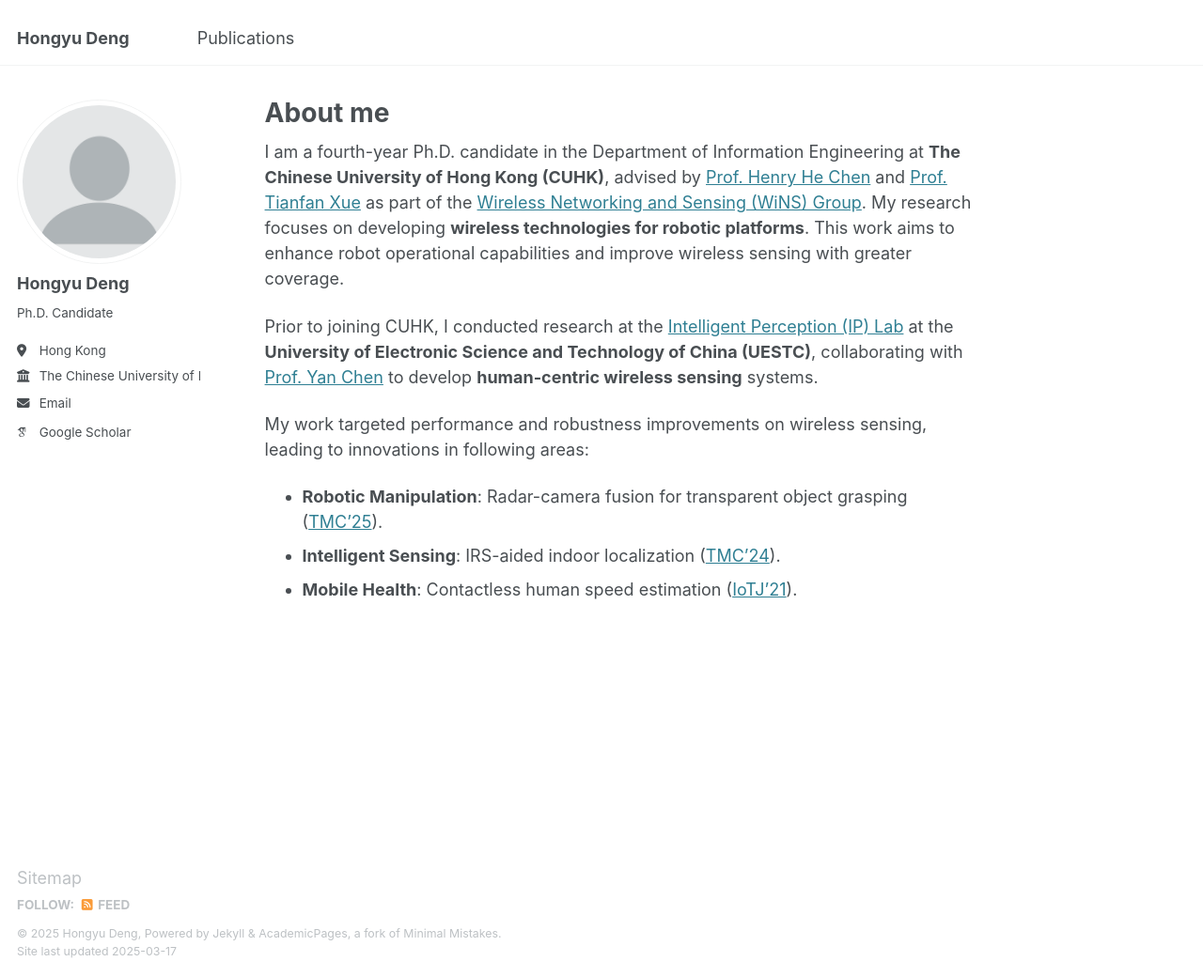
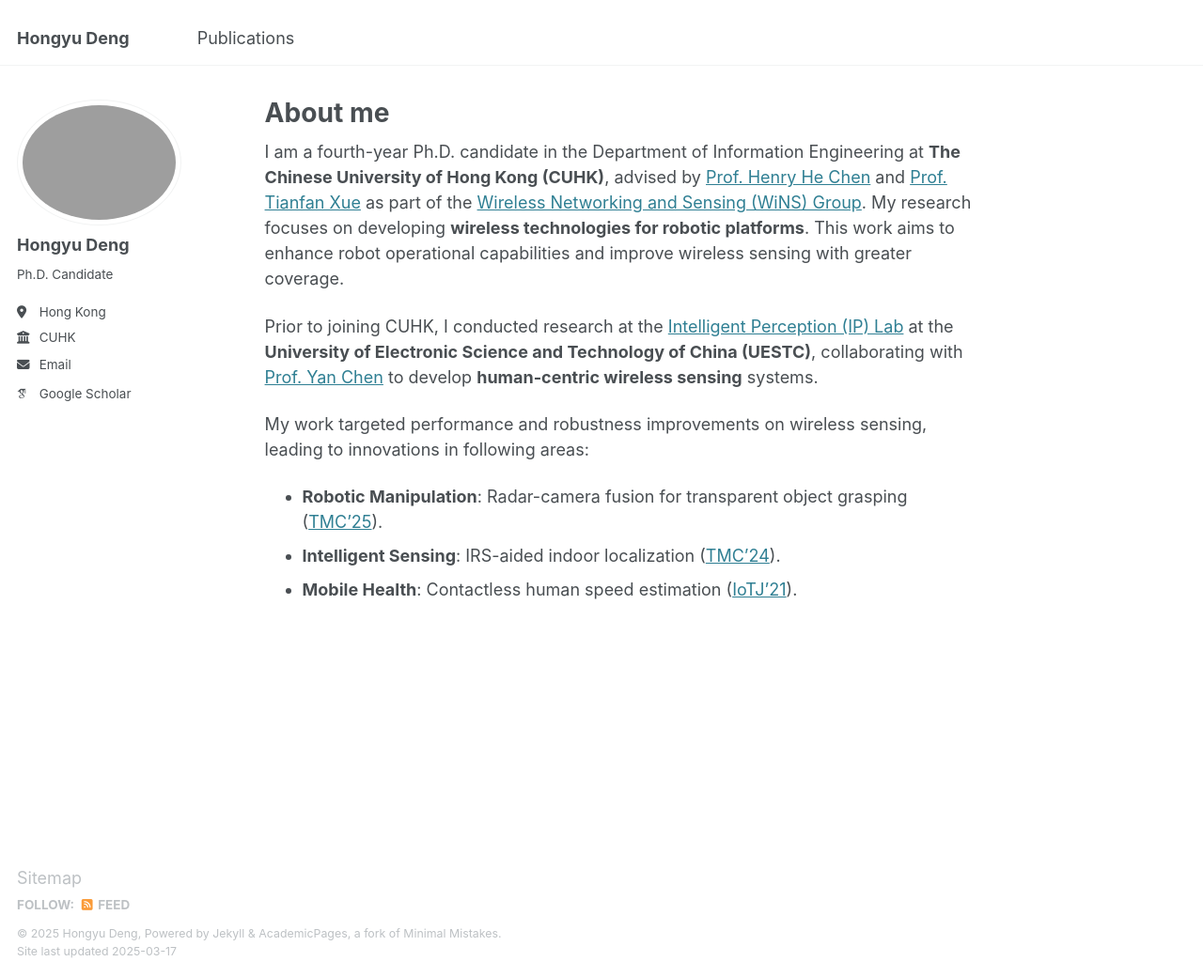
Before and after one commit to eehydeng/eehydeng.github.io, a Jekyll site: the page built from _pages/about.md, in a window 1280 px wide and 1040 px high. Shown: the whole window at 94% size. Built offline with Jekyll 4.4.1, drawn with Linux system fonts in a browser that asks for light colours; some web fonts are replaced.

Commit message:
_config.yml

```diff
--- a/_config.yml
+++ b/_config.yml
@@ -13,7 +13,7 @@ title                    : "Hongyu Deng"
 title_separator          : "-"
 name                     : &name "Hongyu Deng"
 description              : &description "personal description"
-url                      : https://pxq3729.github.io/ # the base hostname & protocol for your site e.g. "https://[your GitHub username].github.io"
+url                      : https://pxq3729.github.io # the base hostname & protocol for your site e.g. "https://[your GitHub username].github.io"
 baseurl                  : "" # the subpath of your site, e.g. "/blog"
 repository               : "academicpages/academicpages.github.io"
 
@@ -22,12 +22,12 @@ repository               : "academicpages/academicpages.github.io"
 #               Additional customization can be done by editing /_includes/author-profile.html
 author:
   # Biographic information
-  avatar           : "profile.png"
+  avatar           : "prof_pic.jpg"
   name             : "Hongyu Deng"
   pronouns         : # example: "she/her"
   bio              : "Ph.D. Candidate"
   location         : "Hong Kong"
-  employer         : "The Chinese University of Hong Kong"
+  employer         : "CUHK"
   uri              : # URL
   email            : "hydeng@link.cuhk.edu.hk"
 
```
